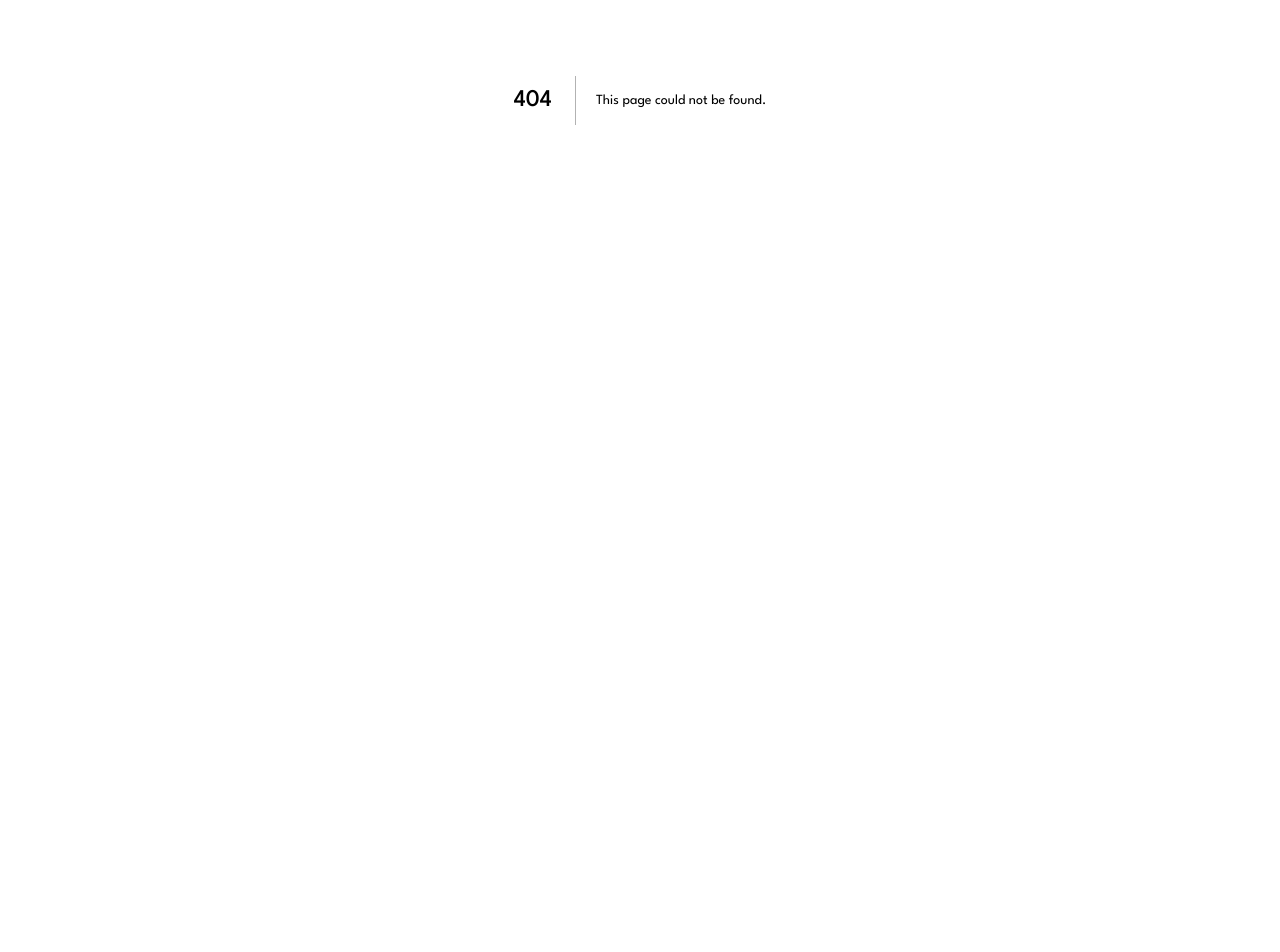
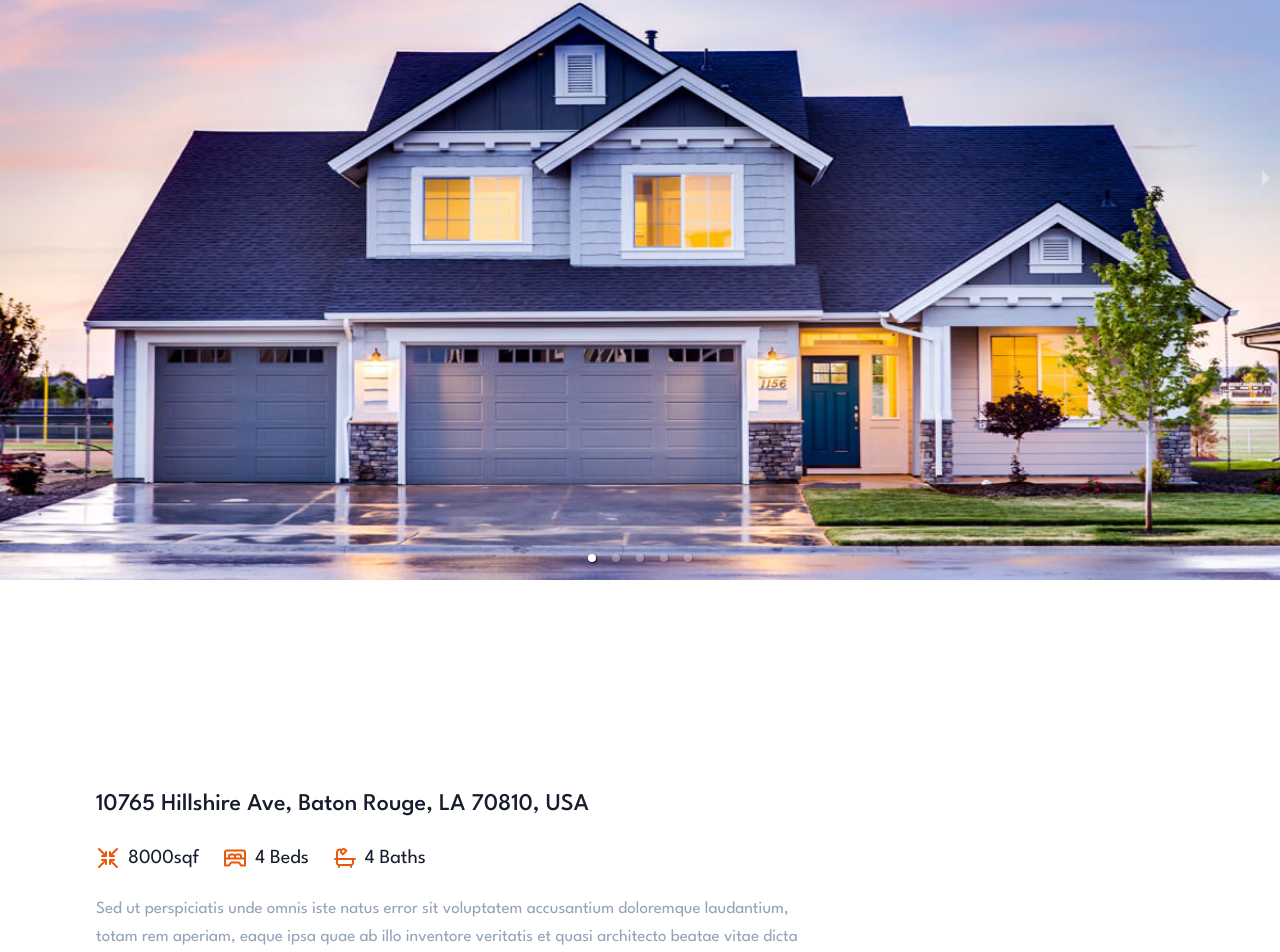
Before and after one commit to climber2002/maygoo-realestate, a Next.js app: page /property-details in a window 1280 px wide. Before the commit this address had no page. Shown: the part 300-1252 px from the top of the page. Before the commit the page ends 800 px from the top, so only its background shows below. Built offline with nearby package versions, Linux system fonts and the light colour scheme.

Commit message:
Add property details

```diff
--- a/package.json
+++ b/package.json
@@ -23,6 +23,7 @@
     "react": "18.2.0",
     "react-dom": "18.2.0",
     "react-feather": "^2.0.10",
+    "react-responsive-carousel": "^3.2.23",
     "tiny-slider-react": "^0.5.6",
     "typescript": "4.9.5"
   },
--- /dev/null
+++ b/src/app/property-details/page.tsx
@@ -0,0 +1,72 @@
+"use client";
+import Navbar from "@/components/Navbar";
+import "react-responsive-carousel/lib/styles/carousel.min.css";
+import { Carousel } from 'react-responsive-carousel';
+import { UilCompressArrows, UilBedDouble, UilBath } from "@iconscout/react-unicons";
+
+const propertyImages = [
+  "/images/property/single/1.jpg",
+  "/images/property/single/2.jpg",
+  "/images/property/single/3.jpg",
+  "/images/property/single/4.jpg",
+  "/images/property/single/5.jpg",
+]
+
+export default function PropertyDetails() {
+  return (
+    <div className="dark:bg-slate-900">
+      <Navbar />
+
+      { /* Property Images */}
+      <section className="relative md:pb-24 pb-16 mt-20">
+        <Carousel showThumbs={false}>
+          {
+            propertyImages.map((image, index) => (
+              <div key={`carousel-${index}`}>
+                <img src={image} style={{ maxHeight: '800px' }} />
+              </div>
+            ))
+          }
+        </Carousel>
+      </section>
+      { /* End Property Images */}
+
+      { /* Property Details */}
+      <div className="container md:mt-24 mt-16">
+        <div className="md:flex">
+          <div className="lg:w-2/3 md:w-1/2 md:p-4 px-3">
+            <h4 className="text-2xl font-medium">10765 Hillshire Ave, Baton Rouge, LA 70810, USA</h4>
+
+            <ul className="py-6 flex items-center list-none">
+              <li className="flex items-center lg:mr-6 mr-4">
+                <UilCompressArrows className="lg:text-3xl text-2xl ltr:mr-2 rtl:ml-2 text-orange-600" />
+                <span className="lg:text-xl">8000sqf</span>
+              </li>
+
+              <li className="flex items-center lg:mr-6 mr-4">
+                <UilBedDouble className="lg:text-3xl text-2xl ltr:mr-2 rtl:ml-2 text-orange-600" />
+                <span className="lg:text-xl">4 Beds</span>
+              </li>
+
+              <li className="flex items-center">
+                <UilBath className="lg:text-3xl text-2xl ltr:mr-2 rtl:ml-2 text-orange-600" />
+                <span className="lg:text-xl">4 Baths</span>
+              </li>
+            </ul>
+
+            <p className="text-slate-400">Sed ut perspiciatis unde omnis iste natus error sit voluptatem accusantium doloremque laudantium, totam rem aperiam, eaque ipsa quae ab illo inventore veritatis et quasi architecto beatae vitae dicta sunt explicabo. Nemo enim ipsam voluptatem quia voluptas sit aspernatur aut odit aut fugit, sed quia consequuntur magni dolores eos qui ratione voluptatem sequi nesciunt.</p>
+            <p className="text-slate-400 mt-4">But I must explain to you how all this mistaken idea of denouncing pleasure and praising pain was born and I will give you a complete account of the system, and expound the actual teachings of the great explorer of the truth, the master-builder of human happiness.</p>
+            <p className="text-slate-400 mt-4">Nor again is there anyone who loves or pursues or desires to obtain pain of itself, because it is pain, but because occasionally circumstances occur in which toil and pain can procure him some great pleasure.</p>
+
+            <div className="w-full leading-[0] border-0 mt-6">
+              <iframe src="https://www.google.com/maps/embed?pb=!1m18!1m12!1m3!1d39206.002432144705!2d-95.4973981212445!3d29.709510002925988!2m3!1f0!2f0!3f0!3m2!1i1024!2i768!4f13.1!3m3!1m2!1s0x8640c16de81f3ca5%3A0xf43e0b60ae539ac9!2sGerald+D.+Hines+Waterwall+Park!5e0!3m2!1sen!2sin!4v1566305861440!5m2!1sen!2sin"
+                style={{border: 0}}
+                className="w-full h-[500px]"
+                allowFullScreen={true} />
+            </div>
+          </div>
+        </div>
+      </div>
+    </div>
+  )
+}
```
Also changed, not shown: 1 other file (tests, documents, lock files or other folders).
